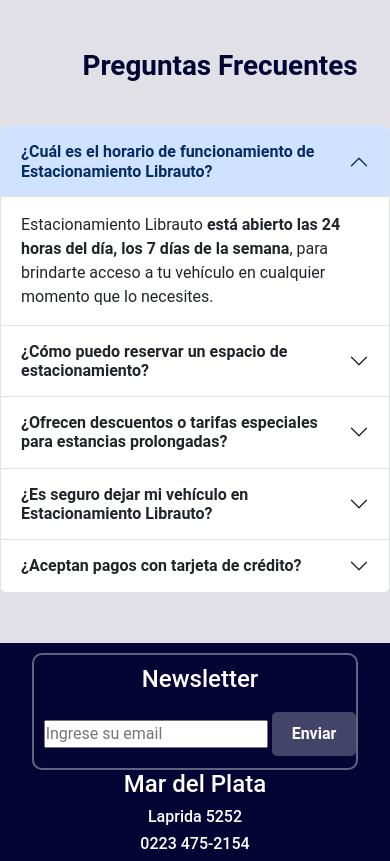
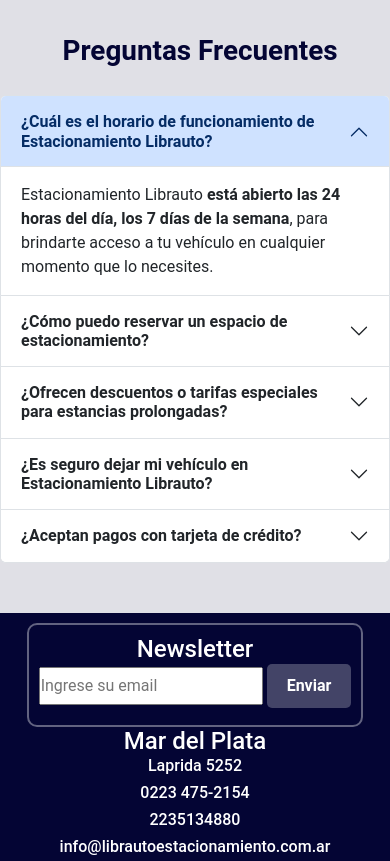
Before and after one commit to EnzoCecchetti/Librauto, a website: page pages/FAQ.html in a window 390 px wide. Shown: the part 115-976 px from the top of the page. Drawn offline with nearby package versions, Linux system fonts and the light colour scheme.

Commit message:
Se corrigio finaliza media query en index

```diff
--- a/sass/_contacto.scss
+++ b/sass/_contacto.scss
@@ -1,3 +1,5 @@
+/*Estilos de Contactos*/
+
 .main-contact {
     background-color: $color-main;
     display: flex;
--- a/sass/_faq.scss
+++ b/sass/_faq.scss
@@ -1,3 +1,5 @@
+/* Estilos del FAQ*/
+
 .grid-container-faq {
     display: grid;
     height: 100vh;
--- a/sass/_footer.scss
+++ b/sass/_footer.scss
@@ -3,7 +3,7 @@
     background-color: $color-fondo;
     padding: 10px 15px 2px 15px;
     color: #fff;
-    section {
+    .div-footer {
         display: flex;
         justify-content: space-between;
         align-items: center;
--- a/sass/_mediaquery.scss
+++ b/sass/_mediaquery.scss
@@ -39,7 +39,7 @@
         gap: 5px;
         .custom-card{
           .card-body-custom {
-            font-size: smaller;
+            font-size: x-small;
             padding: 10px 2px 0px 2px;
             h5 {
               font-size: small;
@@ -71,34 +71,45 @@
   /* Media query footer */
 
       .footer {
-          section {
+        .div-footer {
+          display: flex;
+          flex-direction: column;
             article {
+              text-align: center;
+              h2 {
+                margin-bottom: 0
+              };
               h4 {
                 font-size:medium;
+              }
+            input {
+              padding-top: 5px;
+              padding-bottom: 5px;
+              }
+            .newsletter-form{
+              .boton-enviar-newslleter{
+                margin: 0;
+                }
               }
             }
             .redes-sociales{
               h2 {font-size: medium;
                 }
               }
-            }
-      }
-          .div-footer {
-          display: flex;
-          flex-direction: column;
           }
-
-
-
-
-      footer section article h2 {
-      font-size: 1.0rem
       }
 
-      .newsletter {
-        grid-row: span 2;
-        padding-right: 0%;
+    /*Media query FAQ*/
+
+    .grid-container-faq {
+        .main-faq {
+          padding-top: 35px;
+          .tittle-faq {
+          padding:0px 0px 20px 10px
+          }
         }
+    }
+
 
       .iframe {
         width: 100%;
```
Also changed, not shown: css/styles.css, 1 other file.
